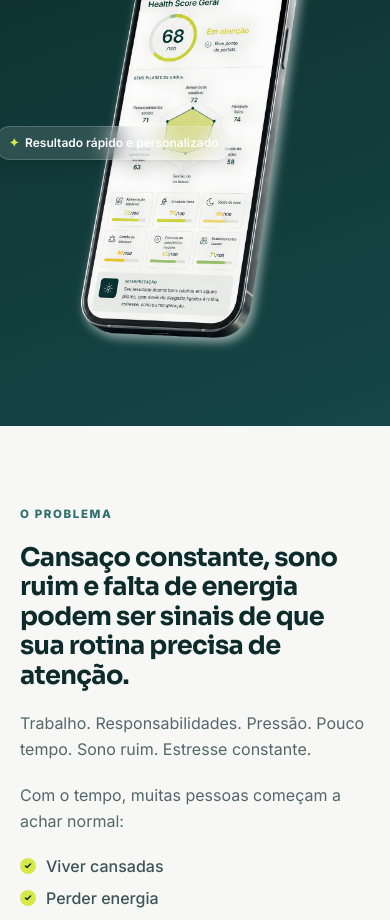
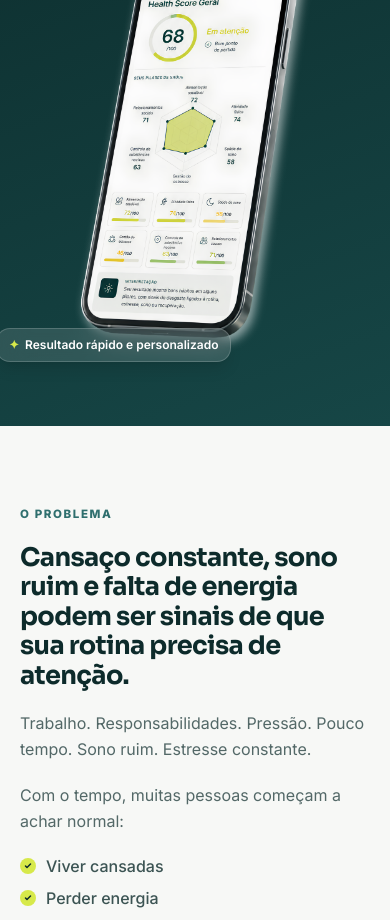
Before and after one commit to corporesaojose/HealthMap, a Next.js app in the folder corpore-health-map/: page / in a window 390 px wide. Shown: the part 880-1800 px from the top of the page. Built offline with nearby package versions, Linux system fonts and the light colour scheme.

Commit message:
update: badge 'Resultado rápido' alinhado ao final da imagem do smartphone

```diff
--- a/corpore-health-map/components/sections/HeroSection.tsx
+++ b/corpore-health-map/components/sections/HeroSection.tsx
@@ -109,7 +109,7 @@ export default function HeroSection() {
 
               {/* Badge meio — centralizado na altura da imagem */}
               <div
-                className="absolute -left-6 top-1/2 -translate-y-1/2 px-3 py-2 text-xs font-semibold flex items-center gap-1.5 shadow-lg"
+                className="absolute -left-6 bottom-0 px-3 py-2 text-xs font-semibold flex items-center gap-1.5 shadow-lg"
                 style={badgeStyle}
               >
                 <span style={{ color: "#D7E94A" }}>✦</span>
```
